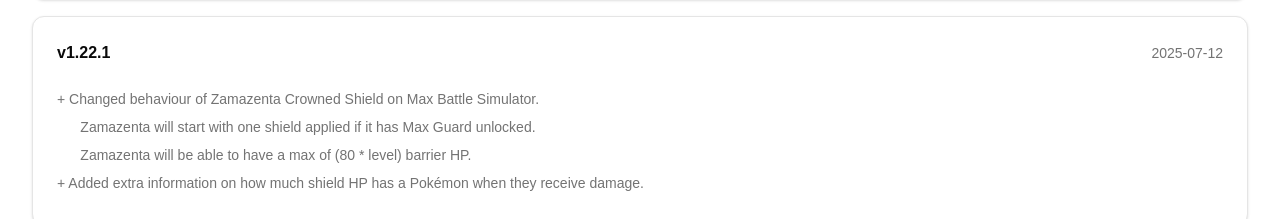
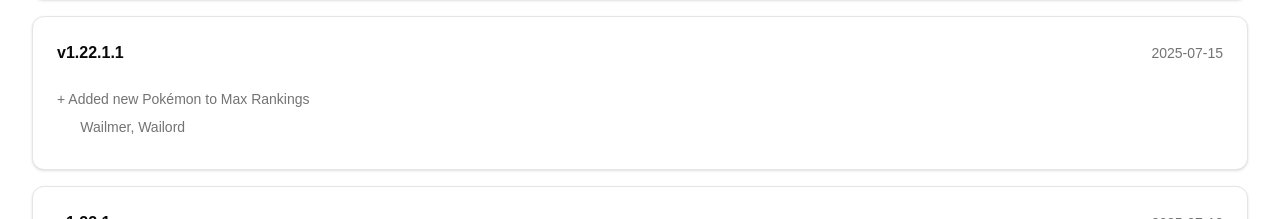
Before and after one commit to CreatorBeastGD/pokechespin, a Next.js app: page /whatsnew in a window 1280 px wide. Shown: the part 528-747 px from the top of the page. Built offline with nearby package versions, Linux system fonts and the light colour scheme; no server answers.

Commit message:
v1.22.1.1

```diff
--- a/app/whatsnew/page.tsx
+++ b/app/whatsnew/page.tsx
@@ -15,6 +15,12 @@
             "I hope you understand, and I am really sorry for the delay on everything. I'm still active on Reddit and Discord, so if you want to talk to me, you can find me there. \n"+
             "Thank you for your patience and support, enjoy PokéChespin! \n",
         date: "2025-07-07",
+    },
+    {
+        title: "v1.22.1.1",
+        desc: "+ Added new Pokémon to Max Rankings\n"+
+                ">>>>>> Wailmer, Wailord",
+        date: "2025-07-15",
     },
     {
         title: "v1.22.1",
--- a/lib/calculations.ts
+++ b/lib/calculations.ts
@@ -71,6 +71,8 @@
       "HATTREM",
       "HATTERENE",
       "SHUCKLE",
+      "WAILMER",
+      "WAILORD",
       "VENUSAUR_GIGANTAMAX",
       "CHARIZARD_GIGANTAMAX",
       "BLASTOISE_GIGANTAMAX",
--- a/package.json
+++ b/package.json
@@ -1,6 +1,6 @@
 {
   "name": "pokechespin",
-  "version": "1.22.1",
+  "version": "1.22.1.1",
   "private": true,
   "scripts": {
     "dev": "next dev",
```
